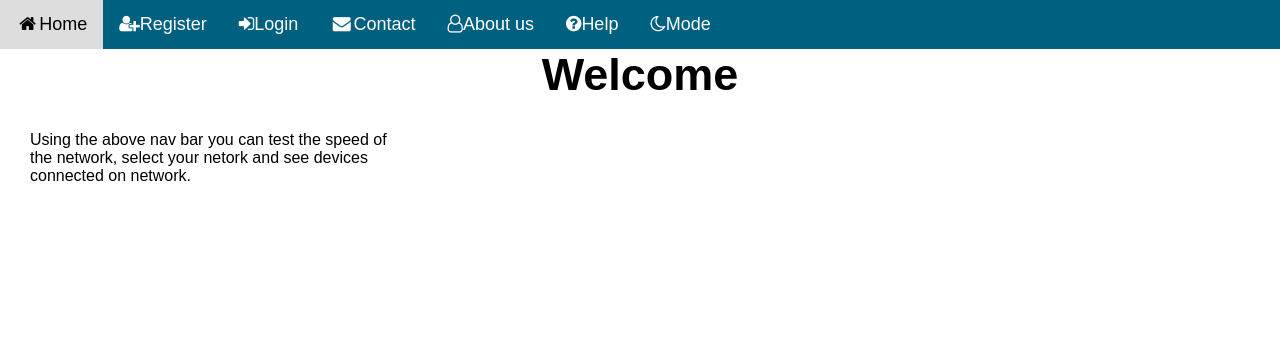
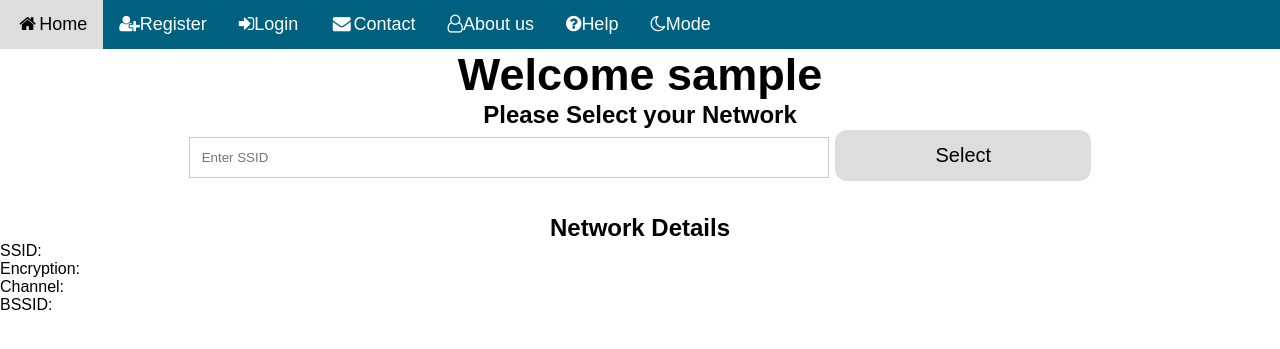
Before and after one commit to HabibaNour/Group-Project, a Flask app: template templates/home.html in a window 1280 px wide. Shown: the top 349 px of the page. Run offline with Flask 3, Linux system fonts and the light colour scheme; the template is opened without the code that fills it: most values are stand-ins (such as "Sample title", 1, 10 or a date in 2020); some libraries are stand-ins or nearby versions.

Commit message:
Combined home and ssid pages

```diff
--- a/templates/home.html
+++ b/templates/home.html
@@ -1,25 +1,81 @@
 <!DOCTYPE html>
 <html lang="en">
-<head>
-    <meta charset="UTF-8">
-    <meta name="viewport" content="width=device-width, intial-scale-1,0">
-    <link rel="stylesheet" href="{{ url_for('static', filename='style.css') }}">
+  <head>
+      <meta charset="UTF-8">
+      <meta name="viewport" content="width=device-width, intial-scale-1,0">
+      <link rel="stylesheet" href="{{ url_for('static', filename='style.css') }}">
+      <title>Home</title>
 
-
-    <title>Home</title>
-</head>
+      <script src="https://cdnjs.cloudflare.com/ajax/libs/socket.io/4.7.2/socket.io.js"></script>
+      <script type="text/javascript" src="//ajax.googleapis.com/ajax/libs/jquery/2.1.4/jquery.min.js"></script>
+      <script type="text/javascript" src="//ajax.googleapis.com/ajax/libs/jqueryui/1.10.4/jquery-ui.min.js"></script>
+      <link rel="stylesheet" type="text/css" href="static/overhang.min.css" />
+      <script type="text/javascript" src="static/overhang.min.js"></script>
+  </head>
 <body>
   {% include 'nav.html' %}
-  <h1>Welcome {{session.username}}</h1>
-<div class = "homeContainer">
 
-  <div class = "grid1">
-    <p>Using the above nav bar you can test the speed of the network, select your netork and see devices connected on network.</p>
+  <h1>Welcome {{username}}</h1>
+
+  <div class = "start_container">
+    <div class = "network_box">
+      <h2>Please Select your Network<h2>
+      <input type = "text" id = "ssid_input" placeholder = "Enter SSID" list = "ssid_list">
+      <datalist id = "ssid_list"></datalist>
+      <button onclick = "set_SSID()">Select</button>
+    <br>
+    <br>
+
+      <h2>Network Details</h2>
+      <p>SSID: <span id = "ssid"></span></p>
+      <p>Encryption: <span id = "crypto"></span></p>
+      <p>Channel: <span id = "channel"></span></p>
+      <p>BSSID: <span id = "bssid"></span></p>
+    </div>
   </div>
 
-</div>
+  <script>
+    var socket = io.connect("http://localhost:5000");
+    var selected_SSID = null;
+    var all_networks = {};
 
+    socket.on('network_info', function(data) {
+        all_networks[data.ssid] = data;
+        update_dropdown();
+    });
 
+    function update_dropdown() {
+        let ssid_list = document.getElementById("ssid_list");
+        ssid_list.innerHTML = ""; //clears
+        for (let ssid in all_networks) {
+            let option = document.createElement("option");
+            option.value = ssid;
+            ssid_list.appendChild(option);
+        }
+    }
+
+    function set_SSID() {
+        selected_SSID = document.getElementById("ssid_input").value;
+        if(selected_SSID in all_networks) {
+            sessionStorage.setItem('selected_SSID', selected_SSID); //saves until browser exits
+
+            document.getElementById("ssid").innerText = selected_SSID;
+            document.getElementById("crypto").innerText = all_networks[selected_SSID].crypto;
+            document.getElementById("channel").innerText = all_networks[selected_SSID].channel;
+            document.getElementById("bssid").innerText = all_networks[selected_SSID].bssid;
+
+            socket.emit('home_SSID',{'ssid': selected_SSID, 'channel' : all_networks[selected_SSID].channel, 'bssid' : all_networks[selected_SSID].bssid})
+
+        }
+        else{
+            $("body").overhang({
+                type: "error",
+                message: "Whoops! Incorrect Network Name!",
+                closeConfirm: true
+                });
+        }
+    }
+  </script>
 
 </body>
 </html>
```
